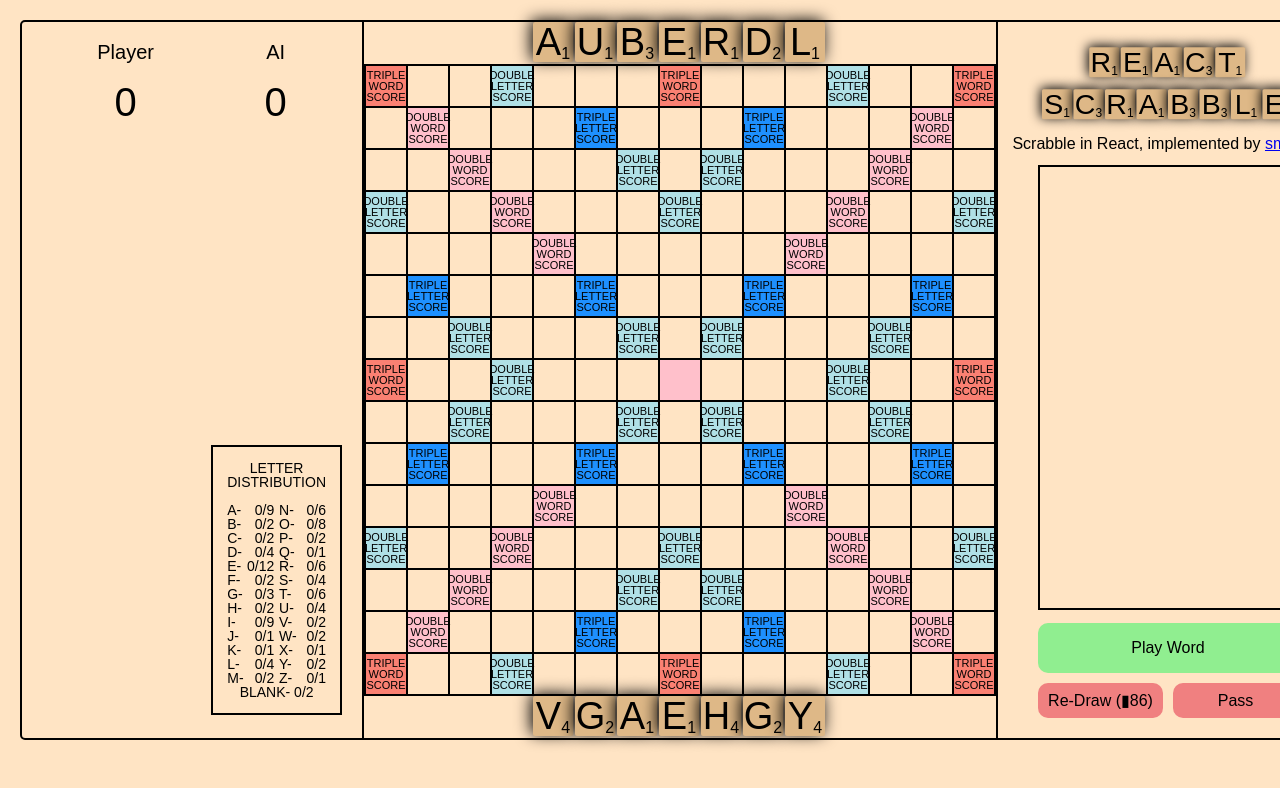
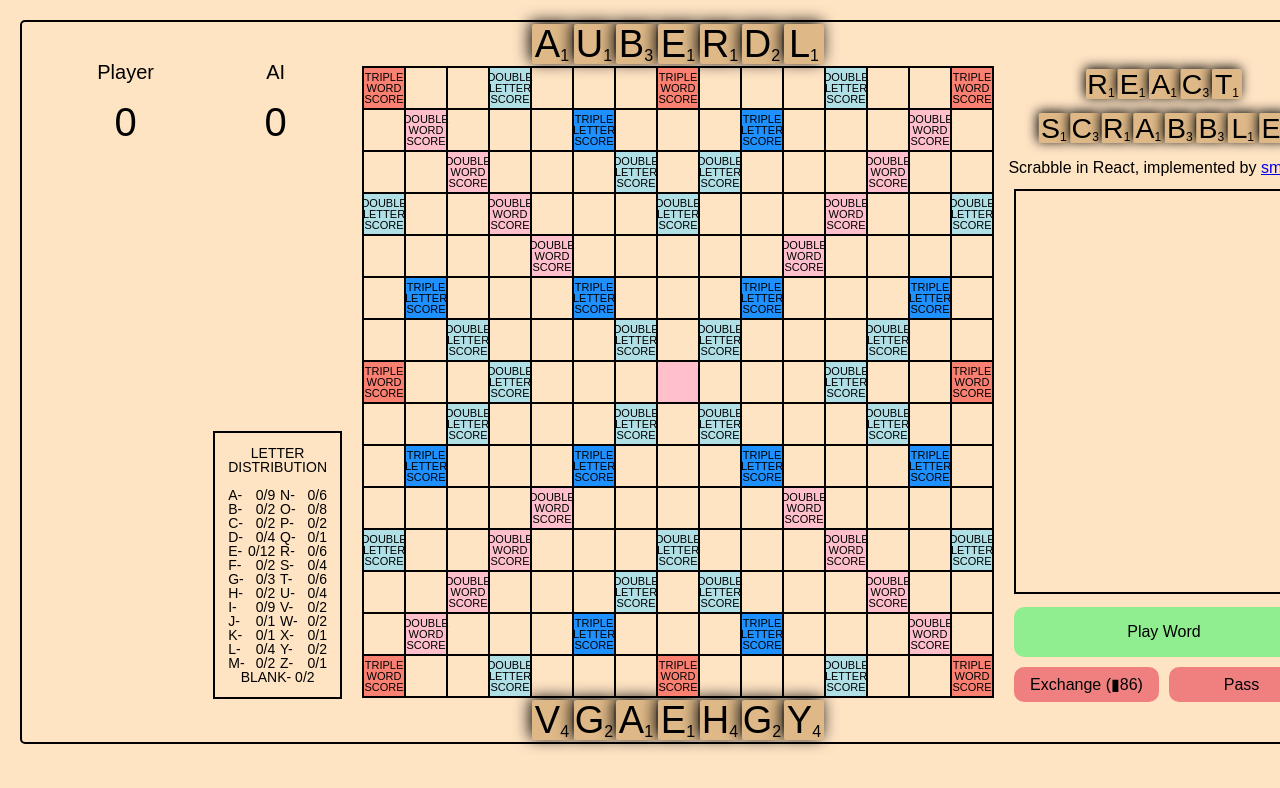
Before and after one commit to smokie777/react-scrabble, a React (Create React App) app: page / in a window 1280 px wide. Shown: the top 788 px of the page. Built offline with nearby package versions, Linux system fonts and the light colour scheme; a web font is replaced by a local one.

Commit message:
Allow player to exchange tiles and cleanup some styles

```diff
--- a/src/components/App.scss
+++ b/src/components/App.scss
@@ -7,13 +7,18 @@
     border-radius: 5px;
     display: flex;
     justify-content: center;
+    position: relative;
 
     .tiles {
       display: flex;
       width: fit-content;
 
       .tile {
-        margin: 0 2px 2px 0;
+        margin: 2px 2px 2px 0;
+
+        &:last-child {
+          margin-right: 0;
+        }
 
         &.hidden {
           opacity: 0;
@@ -25,62 +30,10 @@
 
 .left_section, .right_section {
   width: 300px;
-  padding: 20px;
-
-  &.left_section {
-    border-right: 2px solid black;
-  }
-
-  &.right_section {
-    border-left: 2px solid black;
-  }
+  padding: 40px 20px;
 
   .tiles {
     transform: scale(0.75);
-  }
-}
-
-.button {
-  width: 125px;
-  height: 35px;
-  line-height: 35px;
-  background: lightcoral;
-  border-radius: 10px;
-  text-align: center;
-  user-select: none;
-
-  &.play {
-    width: 260px;
-    height: 50px;
-    line-height: 50px;
-    background: lightgreen;
-  }
-
-  &.loading {
-    background: darkgray;
-  }
-}
-
-.logs {
-  width: 260px;
-  height: 100%;
-  border: 2px solid black;
-  box-sizing: border-box;
-  padding: 3px;
-  overflow-y: scroll;
-
-  .log {
-    margin-bottom: 3px;
-  }
-
-  .dictionary_api_connected_word {
-    text-decoration: underline;
-    color: darkblue;
-    cursor: pointer;
-  }
-
-  .bingo {
-    color: palevioletred;
   }
 }
 
--- a/src/components/App.tsx
+++ b/src/components/App.tsx
@@ -12,6 +12,9 @@ import { generateWordScore } from '../ai/generateWordScore';
 import { generatePlayerMove } from '../ai/generatePlayerMove';
 import { generateCoordinateString } from '../game/generateCoordinateString';
 import { Spacer } from './Spacer';
+import { ExchangeTilesModal } from './ExchangeTilesModal';
+import { Button } from './Button';
+import { shuffle } from 'lodash';
 
 export const App = () => {
   const [playerTiles, setPlayerTiles] = useState<TilesType>(Array(7).fill(null));
@@ -28,6 +31,7 @@ export const App = () => {
   const [logs, setLogs] = useState<Log[]>([]);
   const [selectedTileIndex, setSelectedTileIndex] = useState(-1);
   const [turn, setTurn] = useState(1); // odd turns are player's turns, even turns are AI's
+  const [isExchangeTilesModalOpen, setIsExchangeTilesModalOpen] = useState(false);
 
   const bagRef = useRef(generateBag());
   const playerTotalScoreRef = useRef(0);
@@ -79,7 +83,42 @@ export const App = () => {
     }
   };
 
+  const exchangeTiles = (selectedIndices:number[]) => {
+    // moves player's selected tiles into bag, then redraws the same amount of tiles.
+    if (selectedIndices.length) {
+      const remainingTiles = [...playerTiles];
+      selectedIndices.forEach(index => {
+        const letter = playerTiles[index];
+        if (letter !== null) {
+          bagRef.current.push(letter);
+          remainingTiles[index] = null;
+        }
+      });
+      bagRef.current = shuffle(bagRef.current);
+      drawTiles('player', remainingTiles);
+      const log:Log = {
+        turn,
+        action: 'exchange',
+        words: [],
+        score: 0,
+        isBingo: false
+      };
+      setLogs([...logs, log]);
+      setTurn(turn + 1);
+    }
+  };
+
   const pass = () => {
+    // move all temporarily placed player's tiles back into player's hand
+    if (Object.keys(tempPlacedTiles).length) {
+      const newPlayerTiles = [...playerTiles];
+      Object.values(tempPlacedTiles).forEach(tile => {
+        newPlayerTiles[newPlayerTiles.indexOf(null)] = tile.letter;
+      });
+      setTempPlacedTiles({});
+      setPlayerTiles(newPlayerTiles);
+    }
+    // pass
     const log:Log = {
       turn,
       action: 'pass',
@@ -192,6 +231,16 @@ export const App = () => {
   return (
     <div className='app'>
       <div className='game'>
+        {isExchangeTilesModalOpen ? (
+          <ExchangeTilesModal
+            tiles={playerTiles}
+            onExchangeClick={(selectedIndices:number[]) => {
+              setIsExchangeTilesModalOpen(false);
+              exchangeTiles(selectedIndices);
+            }}
+            onCancelClick={() => setIsExchangeTilesModalOpen(false)}
+          />
+        ) : null}
         <FlexContainer
           className='left_section'
           flexDirection='column'
@@ -237,8 +286,8 @@ export const App = () => {
           />
           <Tiles
             tiles={playerTiles}
-            selectedTileIndex={selectedTileIndex}
-            setSelectedTileIndex={setSelectedTileIndex}
+            selectedTileIndices={[selectedTileIndex]}
+            tileOnClick={(index:number) => setSelectedTileIndex(selectedTileIndex === index ? -1 : index)}
           />
         </FlexContainer>
         <FlexContainer
@@ -259,27 +308,33 @@ export const App = () => {
           <Logs logs={logs} />
           <Spacer height={20} />
           <FlexContainer flexDirection='column'>
-            <div
-              className={`button play ${turn % 2 === 0 ? 'loading' : ''}`}
+            <Button
+              type='green'
               onClick={playerPlayWord}
+              isDisabled={turn % 2 === 0}
             >
               Play Word
-            </div>
+            </Button>
             <Spacer height={10} />
             <FlexContainer justifyContent='center'>
-              <div
-                className={`button ${turn % 2 === 0 ? 'loading' : ''}`}
-                onClick={() => {}}
+              <Button
+                type='red'
+                onClick={() => {
+                  unplaceSelectedTiles(Object.keys(tempPlacedTiles));
+                  setIsExchangeTilesModalOpen(true);
+                }}
+                isDisabled={turn % 2 === 0 || bagRef.current.length === 0}
               >
-                Re-Draw (<span className='black_unicode_rectangle'>&#9646;</span>{bagRef.current.length})
-              </div>
+                Exchange (<span className='black_unicode_rectangle'>&#9646;</span>{bagRef.current.length})
+              </Button>
               <Spacer width={10} />
-              <div
-                className={`button ${turn % 2 === 0 ? 'loading' : ''}`}
+              <Button
+                type='red'
                 onClick={pass}
-                >
+                isDisabled={turn % 2 === 0}
+              >
                 Pass
-              </div>
+              </Button>
             </FlexContainer>
           </FlexContainer>
         </FlexContainer>
--- /dev/null
+++ b/src/components/Button.scss
@@ -0,0 +1,23 @@
+.button {
+  border-radius: 10px;
+  text-align: center;
+  user-select: none;
+
+  &.green {
+    width: 300px;
+    height: 50px;
+    line-height: 50px;
+    background: lightgreen;
+  }
+
+  &.red {
+    width: 145px;
+    height: 35px;
+    line-height: 35px;
+    background: lightcoral;
+  }
+
+  &.disabled {
+    background: darkgray;
+  }
+}
--- /dev/null
+++ b/src/components/Button.tsx
@@ -0,0 +1,21 @@
+import './Button.scss';
+import { noop } from 'lodash';
+
+export const Button = ({
+  type,
+  isDisabled = false,
+  onClick = noop,
+  children = null
+}:{
+  type:string,
+  isDisabled?:Boolean,
+  onClick?:Function,
+  children?:any
+}) => (
+  <div
+    className={`button ${type} ${isDisabled ? 'disabled' : ''}`}
+    onClick={isDisabled ? noop : () => onClick()}
+  >
+    {children}
+  </div>
+);
--- /dev/null
+++ b/src/components/ExchangeTilesModal.scss
@@ -0,0 +1,13 @@
+.modal {
+  position: absolute;
+  width: 100%;
+  height: 100%;
+  z-index: 2;
+  background: rgba(0, 0, 0, 0.6);
+
+  .subtitle {
+    color: white;
+    text-shadow: 2px 2px 4px black;
+    font-size: 24px;
+  }
+}
--- /dev/null
+++ b/src/components/ExchangeTilesModal.tsx
@@ -0,0 +1,45 @@
+import './ExchangeTilesModal.scss';
+import { useState } from 'react';
+import { FlexContainer } from './FlexContainer';
+import { Tiles as TilesType } from '../game/types';
+import { Tiles } from './Tiles';
+import { Spacer } from './Spacer';
+import { Button } from './Button';
+
+export const ExchangeTilesModal = ({
+  tiles,
+  onExchangeClick,
+  onCancelClick
+}:{
+  tiles:TilesType,
+  onExchangeClick:Function,
+  onCancelClick:Function
+}) => {
+  const [selectedIndices, setSelectedIndices] = useState<number[]>([]);
+
+  const selectTile = (index:number) => {
+    const newSelectedIndices = [...selectedIndices];
+    if (selectedIndices.indexOf(index) === -1) {
+      newSelectedIndices.push(index);
+    } else {
+      newSelectedIndices.splice(newSelectedIndices.indexOf(index), 1);
+    }
+    setSelectedIndices(newSelectedIndices);
+  };
+
+  return (
+    <FlexContainer className='modal' flexDirection='column' justifyContent='center' alignItems='center'>
+      <div className='subtitle'>Select tiles to exchange:</div>
+      <Spacer height={20} />
+      <Tiles tiles={tiles} tileOnClick={selectTile} selectedTileIndices={selectedIndices} />
+      <Spacer height={20} />
+      <Button type='green' onClick={() => onExchangeClick(selectedIndices)} isDisabled={!selectedIndices.length}>
+        Exchange
+      </Button>
+      <Spacer height={10} />
+      <Button type='red' onClick={onCancelClick}>
+        Cancel
+      </Button>
+    </FlexContainer>
+  );
+};
--- a/src/components/LetterDistribution.scss
+++ b/src/components/LetterDistribution.scss
@@ -5,7 +5,7 @@
   .letter_distribution_container {
     width: fit-content;
     font-size: 14px;
-    padding: 14px;
+    padding: 13px;
     border: 2px solid black;
     box-sizing: border-box;
 
--- /dev/null
+++ b/src/components/Logs.scss
@@ -0,0 +1,22 @@
+.logs {
+  width: 100%;
+  height: 100%;
+  border: 2px solid black;
+  box-sizing: border-box;
+  padding: 3px;
+  overflow-y: scroll;
+
+  .log {
+    margin-bottom: 3px;
+  }
+
+  .dictionary_api_connected_word {
+    text-decoration: underline;
+    color: darkblue;
+    cursor: pointer;
+  }
+
+  .bingo {
+    color: palevioletred;
+  }
+}
--- a/src/components/Logs.tsx
+++ b/src/components/Logs.tsx
@@ -1,3 +1,4 @@
+import './Logs.scss';
 import { forEverySequencePermutation } from '../ai/forEverySequencePermutation';
 import { twl06 } from '../game/twl06';
 import { Log } from '../game/types';
@@ -54,10 +55,10 @@ const LogPlayerText = ({ turn }:{ turn:number }) => (
 export const Logs = ({ logs }:{ logs:Log[] }) => (
   <div className='logs'>
     {logs.map((log, index) => {
-      let logComponent = null;
+      let logContents = null;
       if (log.action === 'move') {
-        logComponent = (
-          <div key={index} className='log'>
+        logContents = (
+          <>
             <span className='bold'>Turn {log.turn}: </span>
             <LogPlayerText turn={log.turn} /> played {log.words.map((i, index) => (
               <span key={index}>
@@ -72,16 +73,27 @@ export const Logs = ({ logs }:{ logs:Log[] }) => (
             ))}
             {log.isBingo ? <span> + <span className='bingo'>Bingo Bonus!</span> (50)</span> : null}
             &nbsp;= ({log.score} pts)
-          </div>
+          </>
         );
       } else if (log.action === 'pass') {
-        logComponent = (
-          <div key={index} className='log'>
+        logContents = (
+          <>
             <span className='bold'>Turn {log.turn}:</span> <LogPlayerText turn={log.turn} /> passed.
-          </div>
+          </>
+        );
+      } else if (log.action === 'exchange') {
+        logContents = (
+          <>
+            <span className='bold'>Turn {log.turn}:</span> <LogPlayerText turn={log.turn} /> exchanged tiles.
+          </>
         );
       }
-      return logComponent;
+
+      return (
+        <div key={index} className='log'>
+          {logContents}
+        </div>
+      );
     })}
   </div>
 );
--- a/src/components/Tiles.tsx
+++ b/src/components/Tiles.tsx
@@ -5,14 +5,13 @@ import { noop } from 'lodash';
 
 export const Tiles = ({
   tiles,
-  setSelectedTileIndex = noop,
-  selectedTileIndex = -1,
+  tileOnClick = noop,
+  selectedTileIndices = [],
 }:{
   tiles:TilesType,
-  selectedTileIndex?:number,
-  setSelectedTileIndex?:Function,
-}) => {
-  return (
+  selectedTileIndices?:number[],
+  tileOnClick?:Function,
+}) => (
   <div className='tiles'>
     {tiles.map((tile, index) => tile === null ? (
       <div key={index} className='tile hidden' />
@@ -22,10 +21,9 @@ export const Tiles = ({
         letter={tileMap[tile].letter}
         points={tileMap[tile].points}
         index={index}
-          onClick={setSelectedTileIndex}
-          isSelected={selectedTileIndex === index}
+        onClick={() => tileOnClick(index)}
+        isSelected={selectedTileIndices.includes(index)}
       />
     ))}
   </div>
 );
-};
```
Lines whose indentation alone changed are shown as unchanged.
